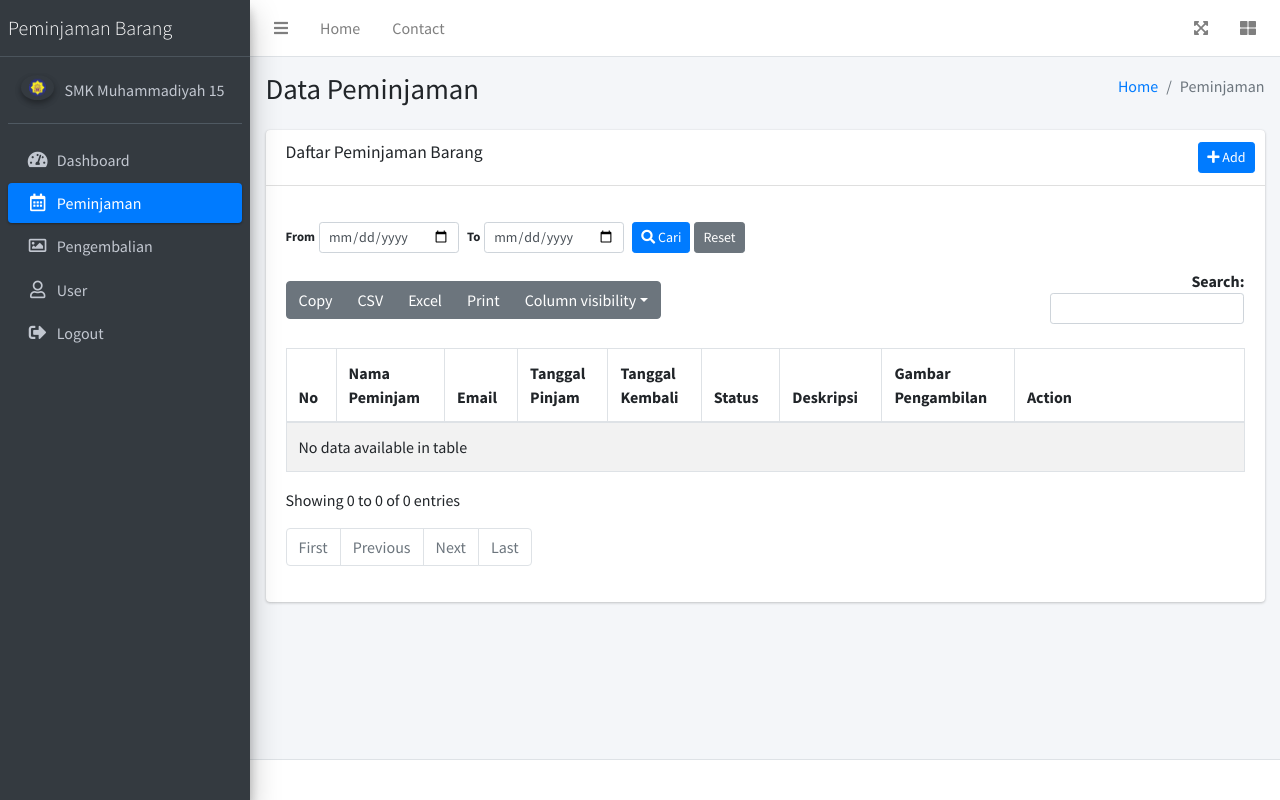
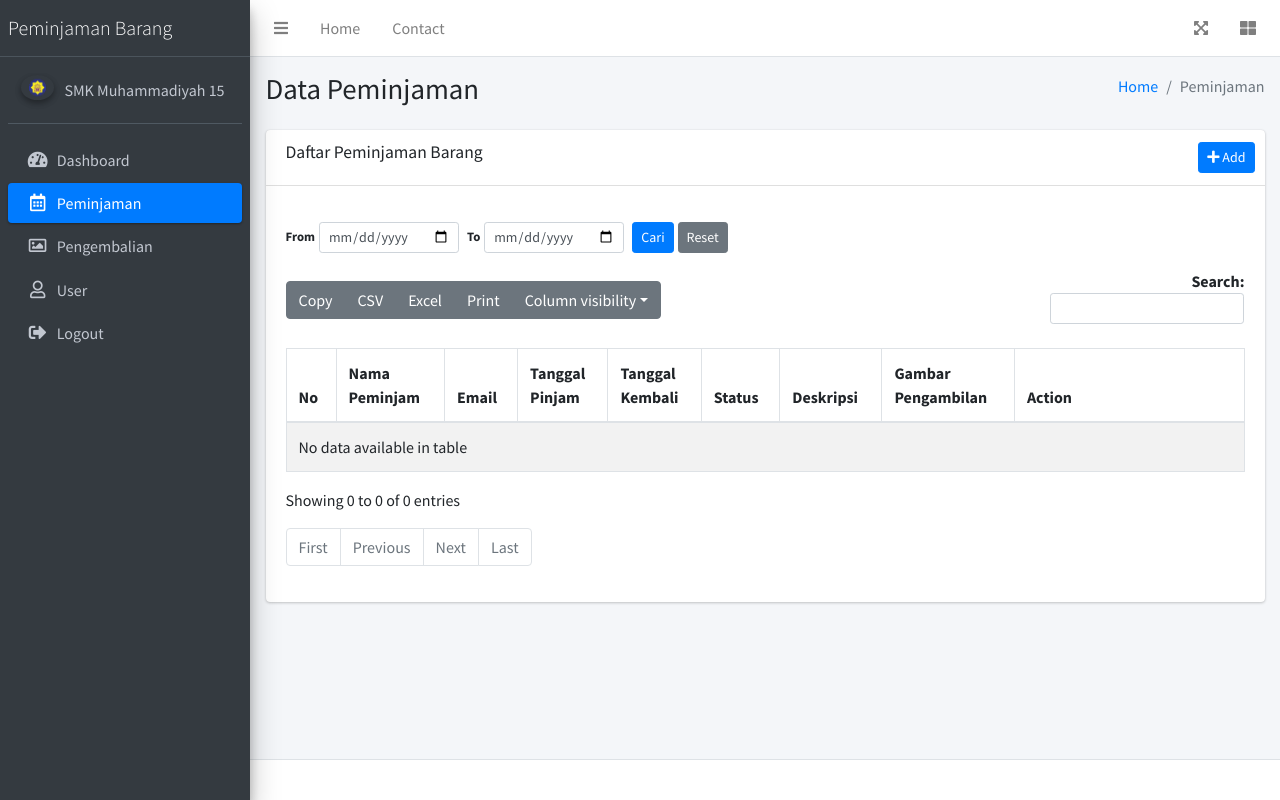
Before and after one commit to Rangers69/peminjaman_barang, a CodeIgniter app: page /peminjaman_barang/index.php/peminjaman/index in a window 1280 px wide. Run offline with CodeIgniter, Linux system fonts and the light colour scheme; data that the repository does not hold is empty; some libraries are stand-ins or nearby versions.

Commit message:
mempebaiki index dan controllers peminjaman

```diff
--- a/application/controllers/Peminjaman.php
+++ b/application/controllers/Peminjaman.php
@@ -31,14 +31,7 @@ class Peminjaman extends CI_Controller {
     $data['to_date']   = $to;
 
     // gunakan method model yang mendukung filter jika tersedia
-    if (method_exists($this->Peminjaman_model, 'get_peminjaman_filtered')) {
-        if (!empty($data['user']) && isset($data['user']['role']) && $data['user']['role'] != 'customer') {
-            $data['peminjaman'] = $this->Peminjaman_model->get_peminjaman_filtered($from, $to);
-        } else {
-            $user_id = isset($data['user']['id_user']) ? $data['user']['id_user'] : null;
-            $data['peminjaman'] = $this->Peminjaman_model->get_peminjaman_filtered($from, $to, $user_id);
-        }
-    } else {
+
         // fallback: ambil semua lalu filter di PHP
         if (!empty($data['user']) && isset($data['user']['role']) && $data['user']['role'] != 'customer') {
             $rows = $this->Peminjaman_model->get_all_peminjaman();
@@ -63,7 +56,7 @@ class Peminjaman extends CI_Controller {
         }
 
         $data['peminjaman'] = $rows;
-    }
+
 
     $this->load->view('master/header', $data);
     $this->load->view('master/sidebar', $data);
--- a/application/views/peminjaman/index.php
+++ b/application/views/peminjaman/index.php
@@ -45,8 +45,8 @@
                                 <input type="date" name="to_date" id="to_date" class="form-control form-control-sm" style="width:140px;"
                                     value="<?= isset($to_date) ? $to_date : '' ?>">
                             </div>
-                            <button type="submit" id="filter_date" class="btn btn-primary btn-sm mr-1"><i class="fas fa-search"></i> Cari</button>
-                            <button type="button" id="reset_date" class="btn btn-secondary btn-sm">Reset</button>
+                            <button type="submit" id="filter_date" class="btn btn-primary btn-sm mr-1">Cari</button>
+                            <a href="<?= base_url('peminjaman'); ?>" class="btn btn-secondary btn-sm mr-1">Reset</a>
                         </form>
                          <?= $this->session->flashdata('message'); ?>
                         <table id="peminjamanTable" class="table table-bordered table-striped">
```
